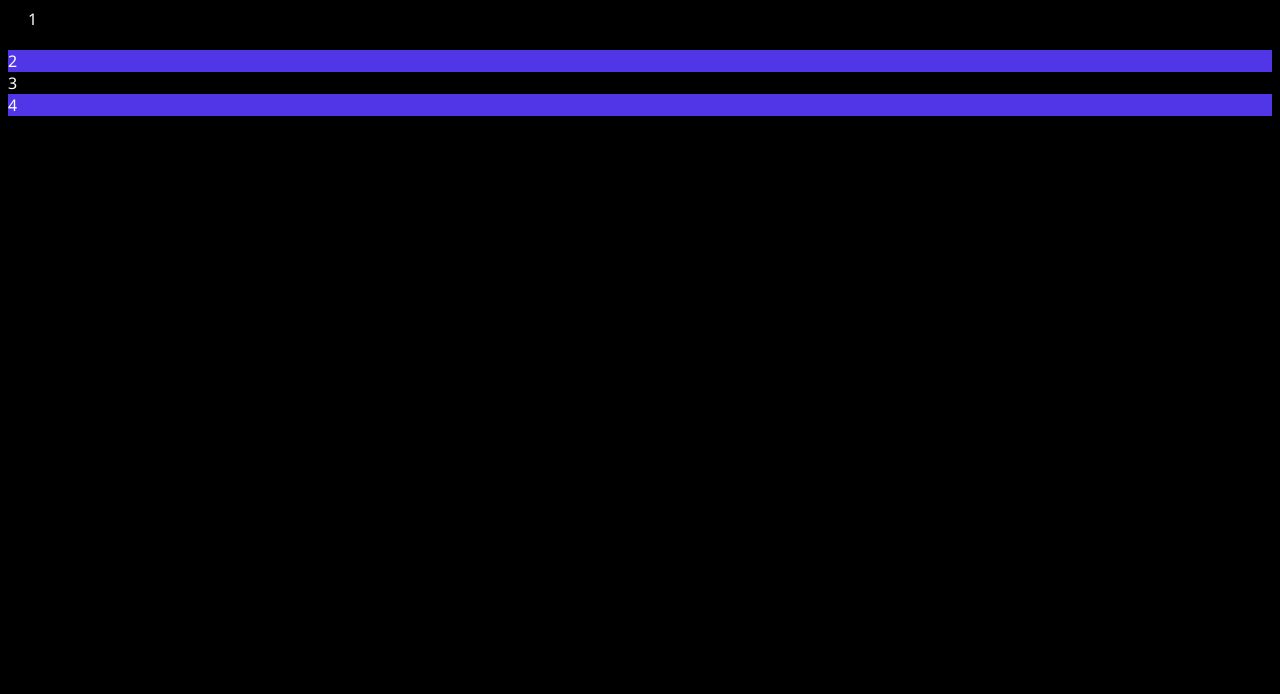
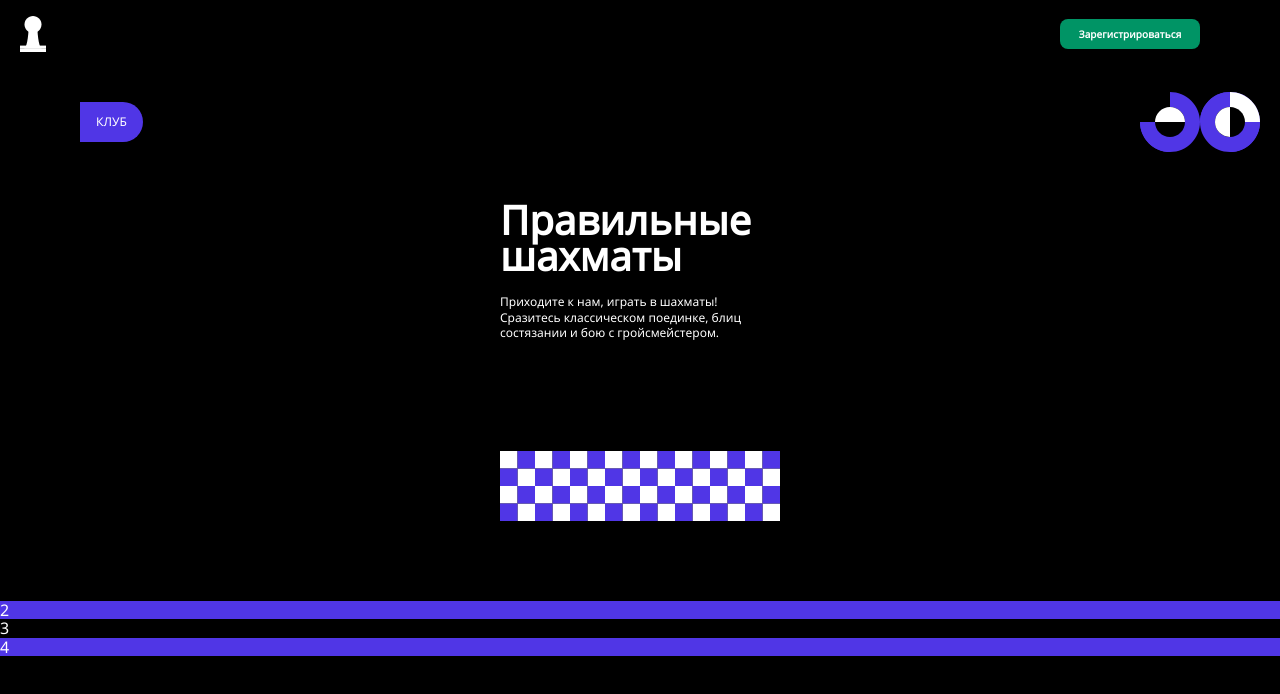
Before and after one commit to GrezarE/First-Training-Project, a plain HTML site: page index.html in a window 1280 px wide. Drawn offline with Linux system fonts and the light colour scheme; files whose address does not match are found by name.

Commit message:
Header complit

```diff
--- a/index.html
+++ b/index.html
@@ -12,8 +12,18 @@
 
 <body class="body">
   <div class="page">
-    <header class="header">1</header>
+    <header class="header">
+      <button class="header__button">Зарегистрироваться</button>
+      <div class="header__club">
+        <p class="header__club-text">КЛУБ</p>
+      </div>
+    </header>
     <main class="main">
+      <section class="title">
+        <h1 class="title__header">Правильные шахматы</h1>
+        <p class="title__subtitle">Приходите к нам, играть в шахматы! Сразитесь классическом поединке, блиц состязании и бою с гройсмейстером. </p>
+        <img src="./images/board.svg" alt="шашечки" class="title__image">
+      </section>
       <section class="team">2</section>
       <section class="battle">3</section>
     </main>
--- a/styles/modules/blocks/header.scss
+++ b/styles/modules/blocks/header.scss
@@ -1,3 +1,46 @@
 .header {
-  padding: 0 20px 20px;
+  width: 87.5%;
+  height: 152px;
+  padding: 19px 6.25% 31px;
+  position: relative;
+  @include flex($justify: space-between, );
+  &::before {
+    content: "";
+    position: absolute;
+    left: 20px;
+    top: 16px;
+    @include wh($w: 26px, $h: 36px);
+    background-image: url(../images/figure.svg);
+  }
+  &::after {
+    content: "";
+    position: absolute;
+    @include wh($w: 120px, $h: 60px);
+    background-image: url(../images/mobile-header-back.svg);
+    top: 92px;
+    right: 20px;
+  }
+  &__button {
+    @include wh($w: 140px, $h: 30px);
+    background-color: $lightGreen;
+    @include reset-brouser;
+    border: 0;
+    border-radius: 8px;
+    @include fontButtonMobile;
+    align-self: end;
+  }
+  &__club {
+    @include wh($w: 63px, $h: 40px);
+    background-color: $secondBackground;
+    text-align: center;
+    align-self: start;
+    @include flex;
+    border-radius: 0 50px 50px 0;
+    margin-bottom: 29px;
+  }
+  &__club-text {
+    font-size: 12px;
+    line-height: 10.8px;
+
+  }
 }
--- a/styles/modules/blocks/page.scss
+++ b/styles/modules/blocks/page.scss
@@ -5,7 +5,7 @@
   margin: 0 auto;
   -moz-osx-font-smoothing: grayscale;
   -webkit-font-smoothing: antialiased;
-  min-width: map.get($displaySize, 'mobile' );
+  // min-width: map.get($displaySize, 'mobile' );
   max-width: map.get($displaySize, 'desktop');
   font-family: 'Noto Sans', Arial, sans-serif;
   color: $white;
--- /dev/null
+++ b/styles/modules/blocks/title.scss
@@ -0,0 +1,26 @@
+@use "sass:map";
+
+.title {
+  width: 87.5%;
+  padding: 0 6.25% 6.25%;
+  display: flex;
+  flex-direction: column;
+  align-items: center;
+
+  &__header {
+    max-width: map.get($elementSize, "mobile");
+    @include reset-brouser;
+    @include fontHeaderSmall;
+    padding-bottom: 20px;
+  }
+  &__subtitle {
+    max-width: map.get($elementSize, "mobile");
+    @include reset-brouser;
+    @include fontTextSmall;
+    padding-bottom: 110px;
+
+  }
+  &__image {
+    max-width: map.get($elementSize, "mobile");
+  }
+}
--- a/styles/modules/mixins.scss
+++ b/styles/modules/mixins.scss
@@ -0,0 +1,80 @@
+@mixin reset-brouser {
+  margin: 0;
+  padding: 0;
+}
+
+@mixin desktopSize {
+  @media (min-width: 1440px) {
+    @content;
+  }
+}
+
+@mixin tabletSize {
+  @media (min-width: 768px) {
+    @content;
+  }
+}
+
+@mixin mobileSize {
+  @media (min-width: 320px) {
+    @content;
+  }
+}
+
+@mixin flex($align: center, $justify: center, $direction: column) {
+  display: flex;
+  flex-direction: $direction;
+  align-items: $align;
+  justify-content: $justify;
+}
+
+@mixin fontHeaderLarge {
+  font-size: 70px;
+  line-height: 63px;
+  font-weight: 600;
+}
+
+@mixin fontHeaderSmall {
+  font-size: 40px;
+  line-height: 36px;
+  font-weight: 600;
+}
+
+@mixin fontTextSmall {
+  font-size: 12px;
+  line-height: 15.6px;
+  font-weight: 400;
+}
+
+@mixin fontTextLarge {
+  font-size: 20px;
+  line-height: 26px;
+  font-weight: 400;
+}
+
+@mixin fontButtonMobile {
+  font-size: 10px;
+  line-height: 18px;
+  font-weight: 600;
+  letter-spacing: 0.01em;
+  color: $white;
+}
+
+@mixin fontButtonTablet {
+  font-size: 13px;
+  line-height: 18px;
+  font-weight: 600;
+  letter-spacing: 0.01em;
+}
+
+@mixin fontButtonDesktop {
+  font-size: 15px;
+  line-height: 18px;
+  font-weight: 600;
+  letter-spacing: 0.01em;
+}
+
+@mixin wh($w, $h) {
+  width: $w;
+  height: $h;
+}
--- a/styles/modules/variables.scss
+++ b/styles/modules/variables.scss
@@ -14,3 +14,10 @@ $displaySize: (
   'tablet': 768px,
   'desktop': 1440px
 );
+
+$elementSize: (
+  'mobile': 280px,
+  'photo' : 320px,
+  'board' : 416px,
+  'tablet': 500px,
+);
--- a/styles/style.scss
+++ b/styles/style.scss
@@ -1,8 +1,10 @@
+@import url(../vendors/normalize.css);
 @import '../vendors/fonts.scss';
 @import './modules/variables.scss';
 @import './modules/mixins.scss';
 @import './modules/blocks/body.scss';
 @import './modules/blocks/page.scss';
 @import './modules/blocks/header.scss';
+@import './modules/blocks/title.scss';
 @import './modules/blocks/team.scss';
 @import './modules/blocks/footer.scss';
```
Also changed, not shown: images/arrow.svg (added), styles/style.css, 1 other file.
